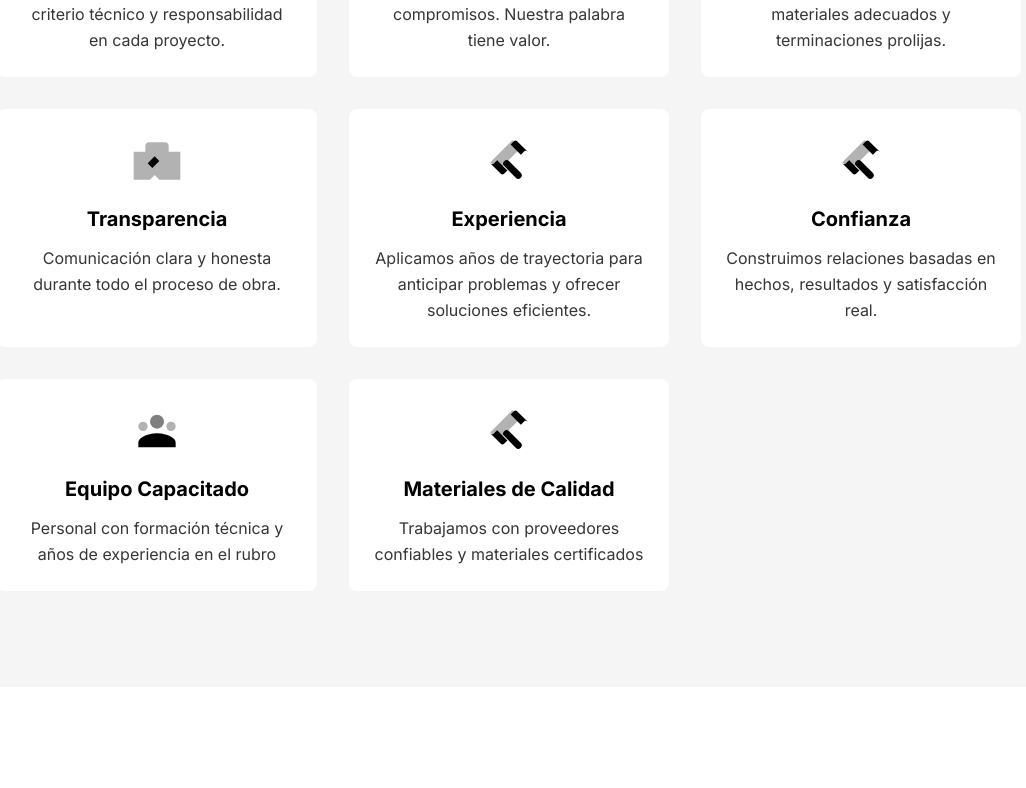
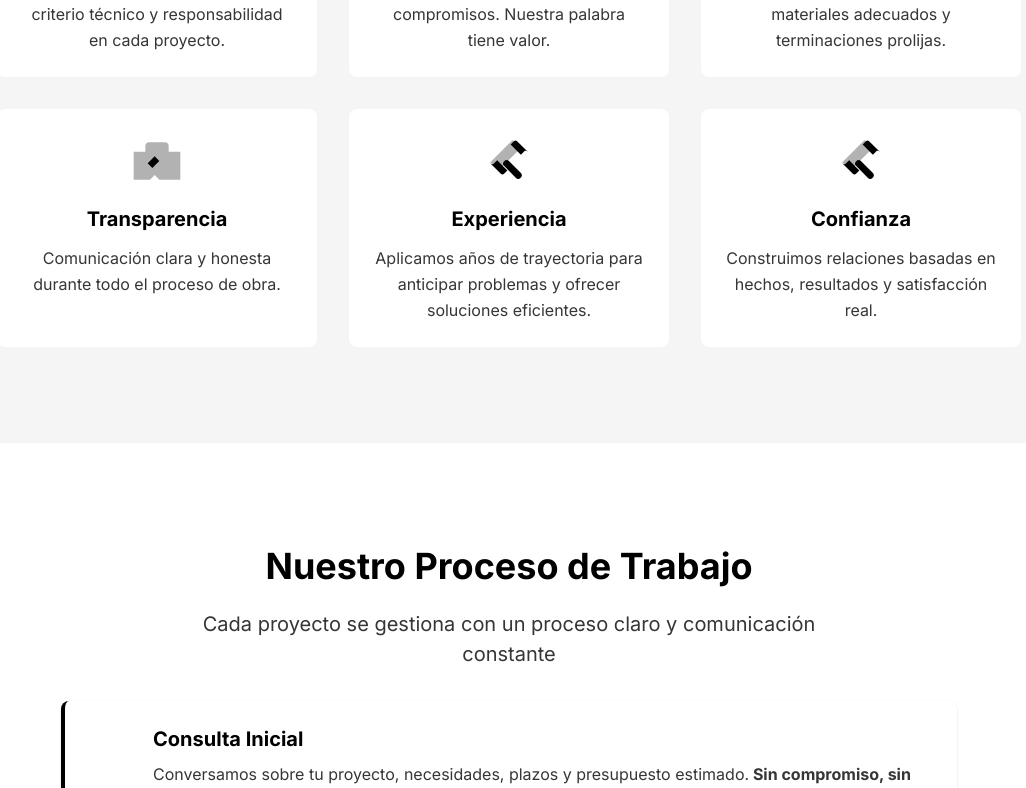
Before and after one commit to mauro2387/cincel, a React (Vite) app: page /empresa in a window 1280 px wide. Shown: the part 1544-2332 px from the top of the page, without its empty margins (131-1157 px from the left). Built offline with nearby package versions, Linux system fonts and the light colour scheme.

Commit message:
Eliminar valores adicionales Equipo Capacitado y Materiales de Calidad

```diff
--- a/src/pages/Empresa.tsx
+++ b/src/pages/Empresa.tsx
@@ -127,27 +127,6 @@ export const Empresa: React.FC = () => {
                   </div>
                 );
               })}
-
-              {/* Valores adicionales */}
-              <div className="bg-white rounded-lg p-6 text-center">
-                <div className="flex justify-center mb-4">
-                  <TeamIcon className="text-primary" size={56} />
-                </div>
-                <h3 className="text-xl font-bold text-cincel-black mb-3">Equipo Capacitado</h3>
-                <p className="text-cincel-dark leading-relaxed">
-                  Personal con formación técnica y años de experiencia en el rubro
-                </p>
-              </div>
-
-              <div className="bg-white rounded-lg p-6 text-center">
-                <div className="flex justify-center mb-4">
-                  <HammerIcon className="text-primary" size={56} />
-                </div>
-                <h3 className="text-xl font-bold text-cincel-black mb-3">Materiales de Calidad</h3>
-                <p className="text-cincel-dark leading-relaxed">
-                  Trabajamos con proveedores confiables y materiales certificados
-                </p>
-              </div>
             </div>
           </div>
         </div>
```
